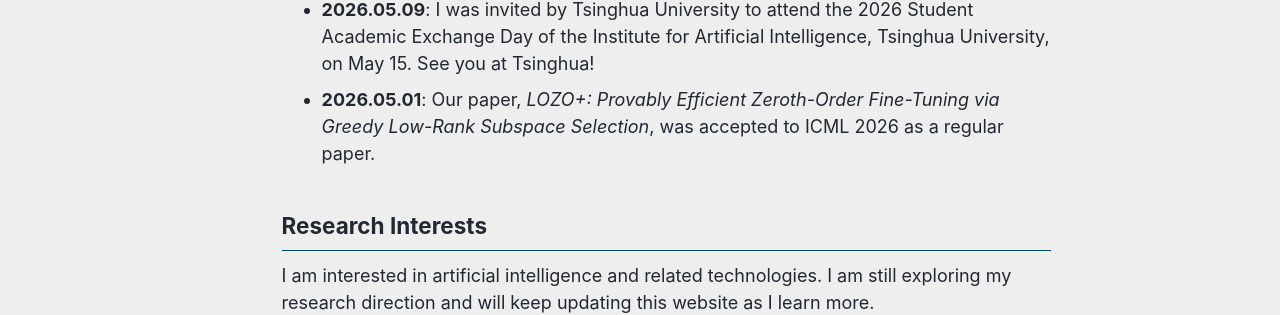
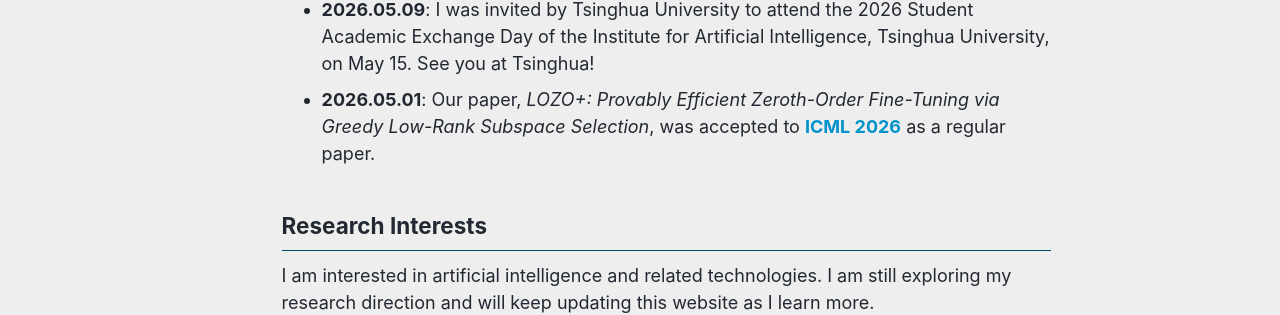
Before and after one commit to Megumin-forever/Megumin-forever.github.io, a Jekyll site: the page built from _pages/about.md, in a window 1280 px wide. Shown: the part 599-914 px from the top of the page. Built offline with Jekyll 4.4.1, drawn with Linux system fonts in a browser that asks for light colours; some web fonts are replaced; a script bundle is joined from its source files by our own code; library files that are not in the unit come from our copies.

Commit message:
Highlight ICML 2026 in homepage news

```diff
--- a/_data/home.yml
+++ b/_data/home.yml
@@ -16,7 +16,7 @@
         I was invited by Tsinghua University to attend the 2026 Student Academic Exchange Day of the Institute for Artificial Intelligence, Tsinghua University, on May 15. See you at Tsinghua!
     - date: "2026.05.01"
       text: >-
-        Our paper, *LOZO+: Provably Efficient Zeroth-Order Fine-Tuning via Greedy Low-Rank Subspace Selection*, was accepted to ICML 2026 as a regular paper.
+        Our paper, *LOZO+: Provably Efficient Zeroth-Order Fine-Tuning via Greedy Low-Rank Subspace Selection*, was accepted to <span class="news-highlight">ICML 2026</span> as a regular paper.
   education_title: "Education"
   education:
     school: "Jilin University"
@@ -47,7 +47,7 @@
         我受到清华大学邀请，将于 5 月 15 日参加 2026 年清华大学人工智能学院大学生学术交流日。清华园见！
     - date: "2026.05.01"
       text: >-
-        我们的论文 *LOZO+: Provably Efficient Zeroth-Order Fine-Tuning via Greedy Low-Rank Subspace Selection* 被 ICML 2026 录用。
+        我们的论文 *LOZO+: Provably Efficient Zeroth-Order Fine-Tuning via Greedy Low-Rank Subspace Selection* 被 <span class="news-highlight">ICML 2026</span> 录用。
   education_title: "教育经历"
   education:
     school: "吉林大学"
--- a/_sass/layout/_page.scss
+++ b/_sass/layout/_page.scss
@@ -47,6 +47,11 @@
 .page__lead {
   font-family: $global-font-family;
   font-size: $type-size-4;
+}
+
+.news-highlight {
+  color: var(--global-base-color);
+  font-weight: 700;
 }
 
 .education-entry {
```
